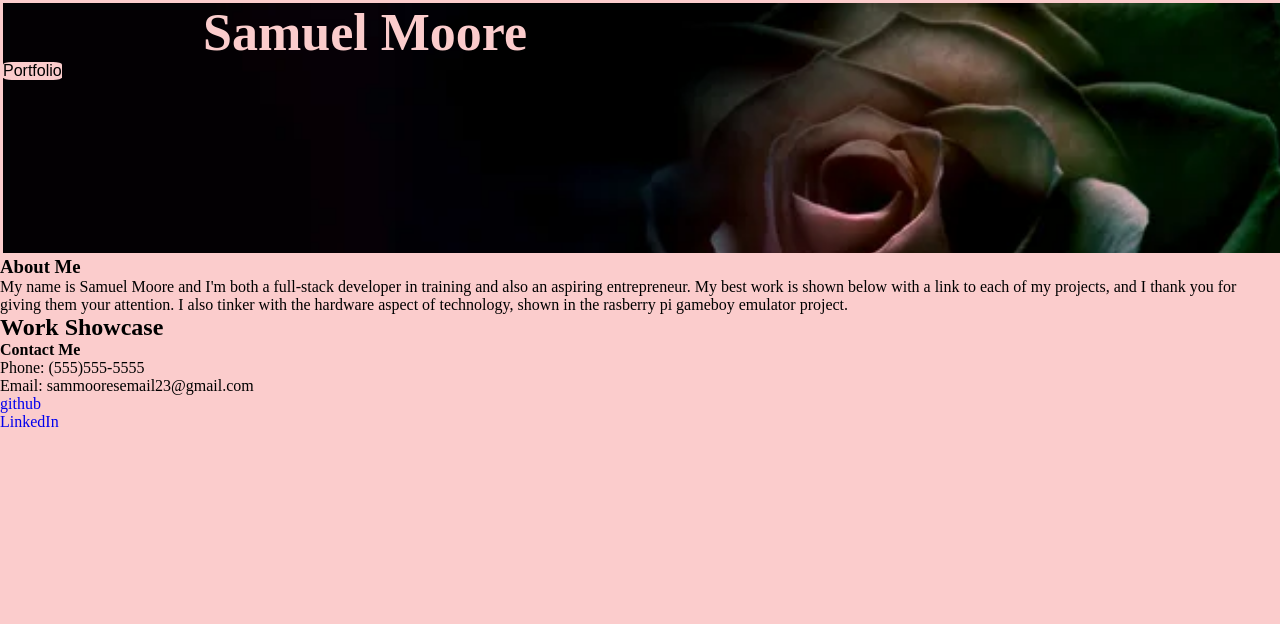
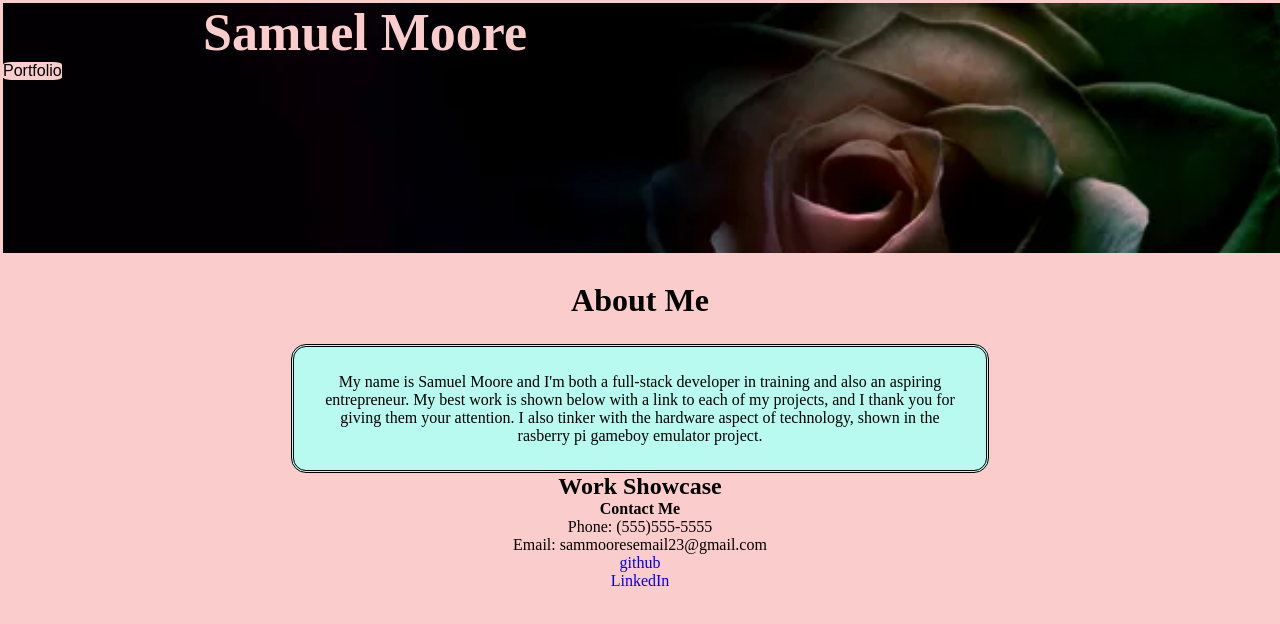
Before and after one commit to sammooreprogramming/Sam-Moore-Final-Portfolio, a plain HTML site: page index.html in a window 1280 px wide. Drawn offline with Linux system fonts and the light colour scheme.

Commit message:
About Me section is complete!

```diff
--- a/assets/css/style.css
+++ b/assets/css/style.css
@@ -38,6 +38,7 @@
         margin:auto;
         padding-left: 200px;
         border-bottom: 4px;
+        align-items: center;
     }
         /*     Dropdown Button     */
 
@@ -57,7 +58,7 @@
     .dropdown {
         position: relative;
         display: inline-block;
-        padding: 120 px;
+        padding: 0px;
     }
 
     /*Dropdown content*/
@@ -91,19 +92,30 @@
    /* ABOUT ME STYLING */
 
    section {
-
+    text-align: center;
    }
 
    h3 {
-
+       text-align: center;
+       font-size: 32px;
+       padding: 2%;
    }
 
-   .about-me-container {
+    .about-me-container {
+       width: 50%;
+       height: 100%;
+       background-color: var(--primary-color);
+       border-color: var(--tertiary-color);
+       border-radius: 15px;
+       border-style: double;
+       text-align: center;
+       padding: 2%;
+       display: inline-block;
 
     }
 
     .about-me-container p {
-
+        text-align: center;
     }
 
 
```
